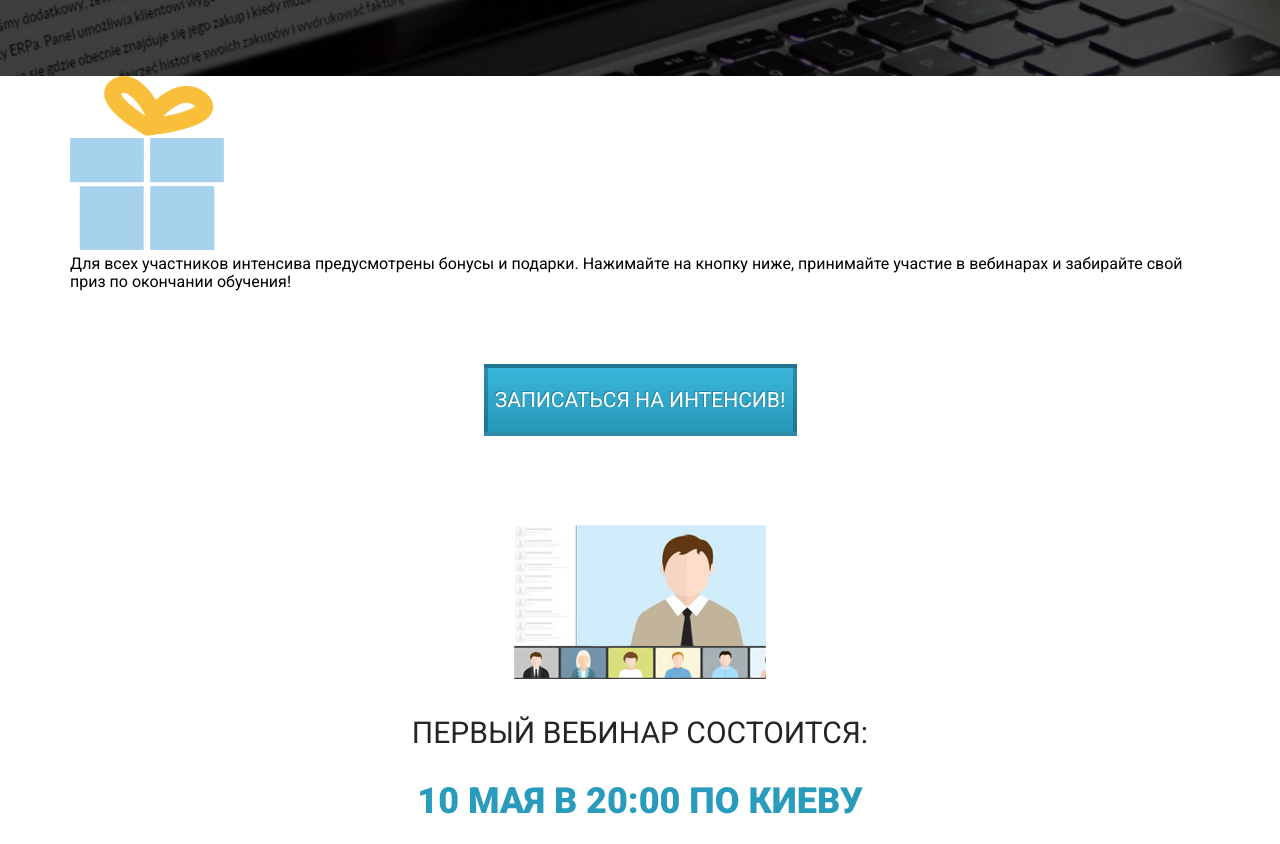
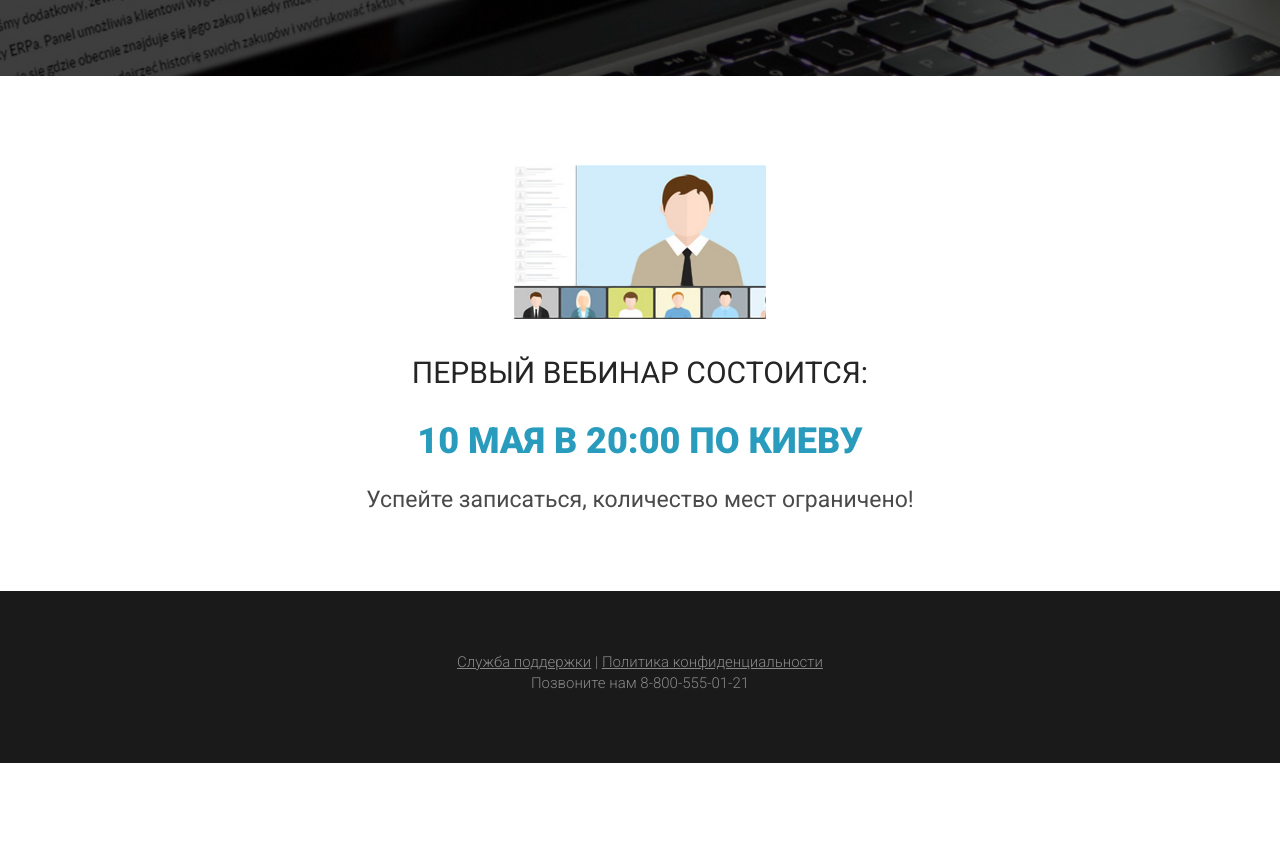
Before and after one commit to GreatSergii/Wordpress, a plain HTML site: page index.html in a window 1280 px wide. Shown: the part 2460-3304 px from the top of the page. After the commit the page ends 3223 px from the top, so only its background shows below. Drawn offline with nearby package versions, Linux system fonts and the light colour scheme.

Commit message:
second commit

```diff
--- a/index.html
+++ b/index.html
@@ -155,19 +155,6 @@
       </div>
     </section>
 
-    <section class="gift">
-      <div class="container">
-        <img src="icons/gift.png" alt="gift" class="gift_img" />
-        <div class="gift_text">
-          Для всех участников интенсива предусмотрены бонусы и подарки.
-          Нажимайте на кнопку ниже, принимайте участие в вебинарах и забирайте
-          свой приз по окончании обучения!
-        </div>
-
-        <button class="gift_btn">Записаться на интенсив!</button>
-      </div>
-    </section>
-
     <section class="first">
       <div class="container">
         <img
@@ -187,12 +174,10 @@
       <div class="info">
         <div class="info_links">
           <a href="#" class="underlined">Служба поддержки</a>
-          <!-- # в ссылках используется как заглушка. Когда мы никуда не хотим переходить -->
           |
           <a href="#" class="underlined">Политика конфиденциальности</a>
         </div>
         Позвоните нам <a href="tel:+88005550121">8-800-555-01-21</a>
-        <!-- Ссылки можно создавать для быстрых звонков и отправки електронных писем (mailto) -->
       </div>
     </footer>
   </body>
```
